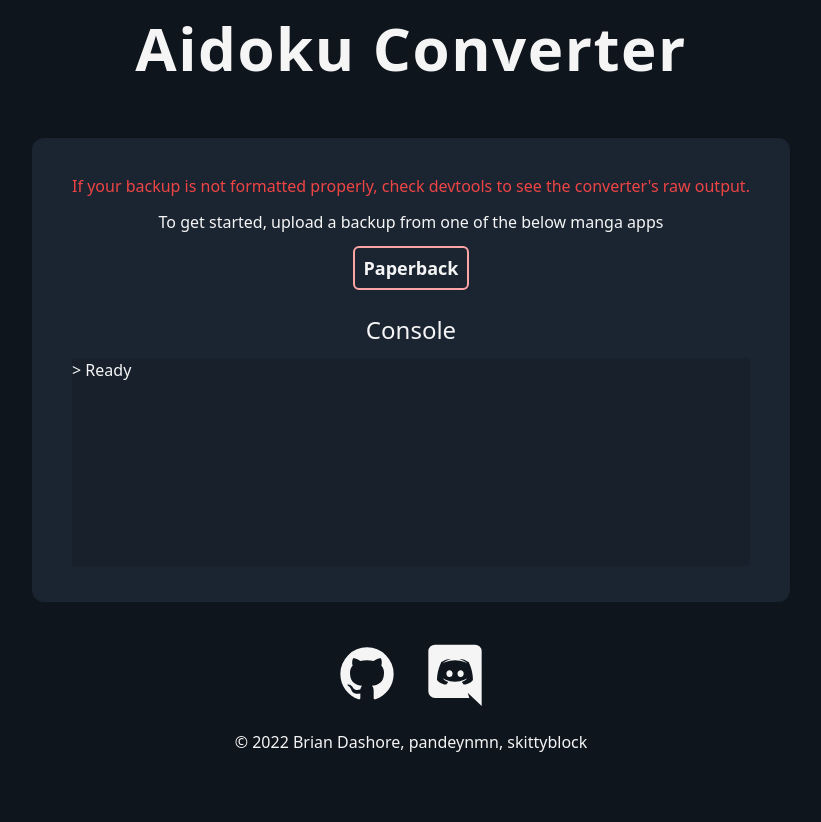
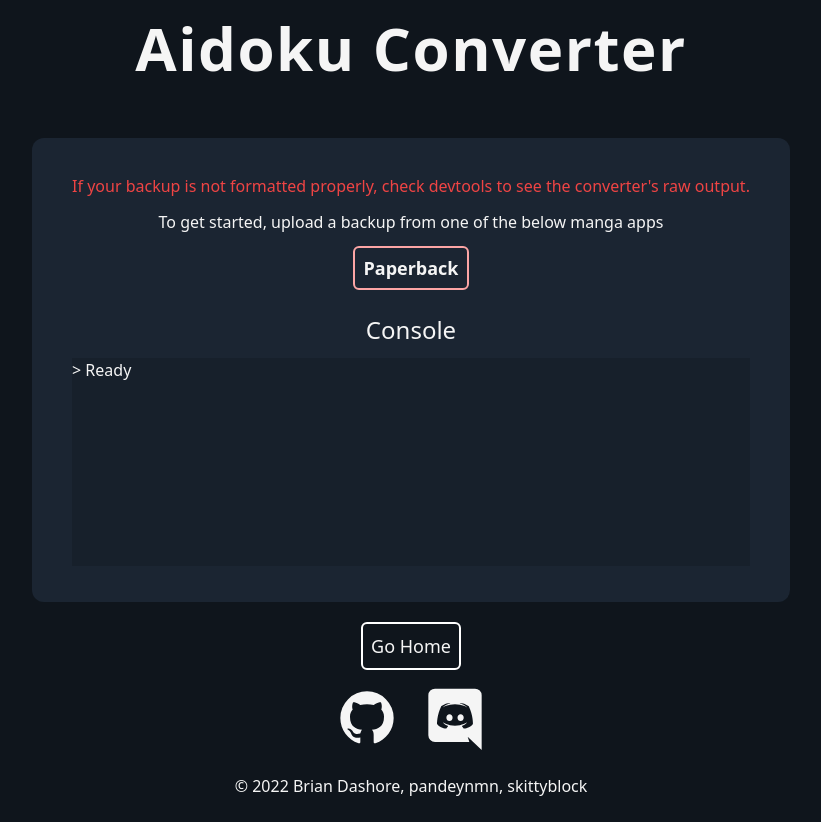
Before and after one commit to bdashore3/Tenkan, a Next.js app: page /aidoku in a window 1280 px wide. Shown: the whole page, without its empty margins (229-1050 px from the left). Before the commit the page ends 800 px from the top, so only its background shows below. Built offline with nearby package versions, Linux system fonts and the light colour scheme.

Commit message:
Site: Add some general changes
Signed-off-by: kingbri <bdashore3@gmail.com>

```diff
--- a/components/aidokuWrapper.tsx
+++ b/components/aidokuWrapper.tsx
@@ -6,6 +6,7 @@
 export default function AidokuWrapper() {
   const [conversionSuccess, setConversionSuccess] = useState<boolean>(false)
   const [aidokuJson, setAidokuJson] = useState<string>('{}')
+  const [newBackupName, setNewBackupName] = useState<string>('Aidoku.json')
   const [consoleOutput, setConsoleOutput] = useState<Array<string>>(['> Ready'])
   const consoleEndRef = useRef<HTMLDivElement | null>(null)
   const scrollToBottom = () => {
@@ -51,11 +52,16 @@
       }
 
       const convertedBackup = Paperback.toAidoku(e.target.result as string)
-      console.log(convertedBackup)
+      const backupDate = new Date(Date.now()).toISOString().split('T')[0]
+      convertedBackup.name += backupDate
+
       setAidokuJson(JSON.stringify(convertedBackup))
+      setNewBackupName(`Aidoku-${backupDate}.json`)
+
       setConsoleOutput((consoleOutput) => [
         ...consoleOutput,
-        'Conversion successful. Click the button to download your backup.'
+        'Conversion successful.',
+        `Your new backup name is: Aidoku-${backupDate}.json`
       ])
       getBlobLink()
       setConversionSuccess(true)
@@ -96,9 +102,7 @@
       </ul>
       {conversionSuccess && (
         <button className="border-solid border-2 text-lg border-white p-2 rounded-md cursor-pointer hover:bg-white hover:text-black duration-200">
-          <a
-            href={getBlobLink()}
-            download={`Aidoku-${new Date(Date.now()).toISOString().split('T')[0]}.json`}>
+          <a href={getBlobLink()} download={newBackupName}>
             Download
           </a>
         </button>
--- a/pages/aidoku.tsx
+++ b/pages/aidoku.tsx
@@ -2,6 +2,7 @@
 import SocialButton from '@/components/socialButton'
 import SocialImages from '@/public/socialImages'
 import AidokuWrapper from '@/components/aidokuWrapper'
+import Link from 'next/link'
 
 const RSComponent = dynamic(() => import('../components/cubariWrapper'), { ssr: false })
 
@@ -20,8 +21,13 @@
           <AidokuWrapper />
         </div>
       </div>
-      <div className="inline-flex flex-col justify-center items-center mt-10">
-        <ul className="flex items-center">
+      <div className="inline-flex flex-col justify-center items-center mt-5">
+        <Link href="/">
+          <button className="border-solid border-2 text-lg border-white p-2 rounded-md cursor-pointer hover:bg-white hover:text-black duration-200 mx-2">
+            Go Home
+          </button>
+        </Link>
+        <ul className="flex items-center pt-4">
           <SocialButton
             name="github"
             url="https://github.com/bdashore3/cubari-importer"
--- a/pages/cubari.tsx
+++ b/pages/cubari.tsx
@@ -1,6 +1,7 @@
 import dynamic from 'next/dynamic'
 import SocialButton from '@/components/socialButton'
 import SocialImages from '@/public/socialImages'
+import Link from 'next/link'
 
 const RSComponent = dynamic(() => import('../components/cubariWrapper'), { ssr: false })
 
@@ -28,8 +29,13 @@
           </a>
         </div>
       </div>
-      <div className="inline-flex flex-col justify-center items-center mt-10">
-        <ul className="flex items-center">
+      <div className="inline-flex flex-col justify-center items-center mt-5">
+        <Link href="/">
+          <button className="border-solid border-2 text-lg border-white p-2 rounded-md cursor-pointer hover:bg-white hover:text-black duration-200 mx-2">
+            Go Home
+          </button>
+        </Link>
+        <ul className="flex items-center pt-4">
           <SocialButton
             name="github"
             url="https://github.com/bdashore3/cubari-importer"
```
